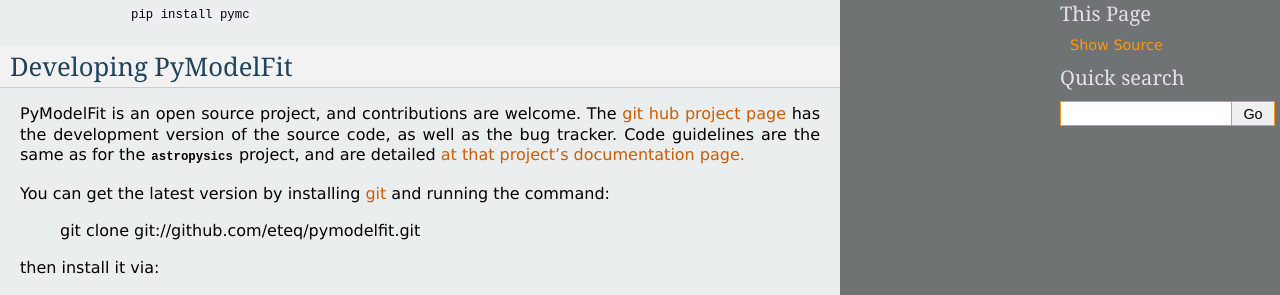
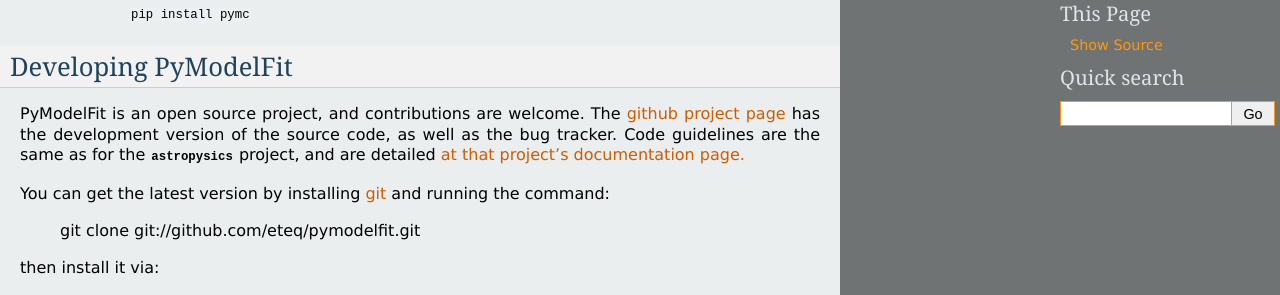
Before and after one commit to eteq/pymodelfit, a Sphinx documentation site: the page built from docs/start.rst, in a window 1280 px wide and 900 px high, scrolled down 1091 px. Shown: the part 345-640 px from the top of the window. Built offline with Sphinx 7.4.7, drawn with Linux system fonts in a browser that asks for light colours; formulas are drawn with MathJax 3.

Commit message:
fixed github misspelling

```diff
--- a/docs/start.rst
+++ b/docs/start.rst
@@ -75,7 +75,7 @@
 Developing PyModelFit
 ---------------------
 
-PyModelFit is an open source project, and contributions are welcome. The `git hub
+PyModelFit is an open source project, and contributions are welcome. The `github
 project page <http://github.com/eteq/pymodelfit>`_ has the development
 version of the source code, as well as the bug tracker.   Code guidelines are
 the same as for the :mod:`astropysics` project, and are detailed
```
